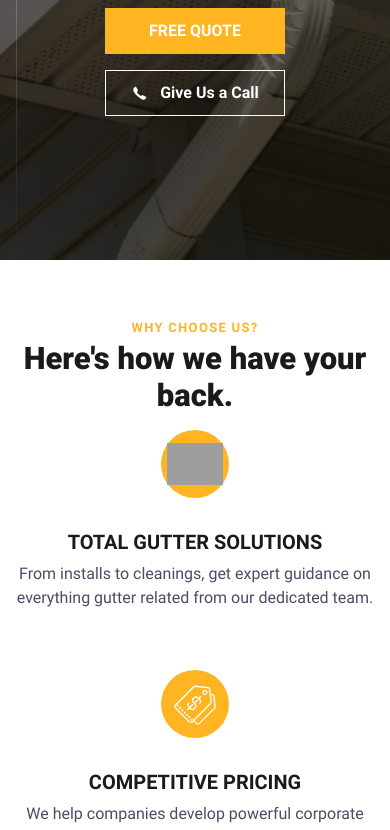
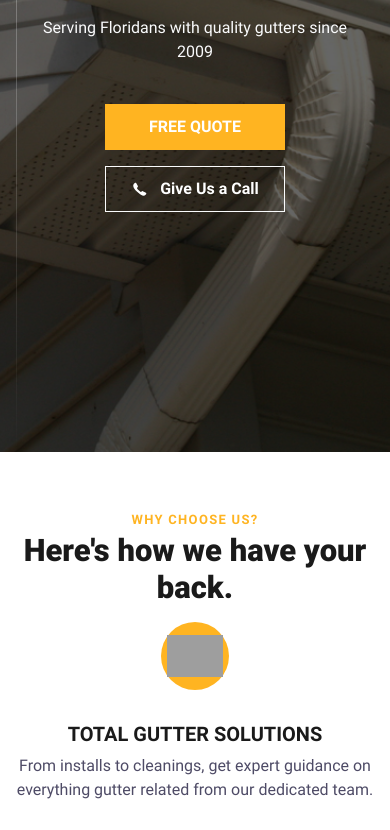
Before and after one commit to mmehelay/NoLeakGutters, an Eleventy site: page src/index.html in a window 390 px wide. Shown: the part 436-1266 px from the top of the page. Built offline with nearby package versions, Linux system fonts and the light colour scheme; Eleventy itself is replaced by a stand-in of ours; files that its build step writes are made by us from their sources; grey boxes are pictures that could not be loaded.

Commit message:
critical

```diff
--- a/src/assets/sass/critical.scss
+++ b/src/assets/sass/critical.scss
@@ -59,7 +59,7 @@
             /* we put the padding top and bottom on the container instead of #Hero so the pseudo element lines go to the top and bottom of the section */
             /* 144px - 280px - leaving extra space for the navigation */
             /* changes on tablet */
-            padding: clamp(9rem, 25.95vw, 17.5rem) 0;
+            padding: clamp(15rem, 25.95vw, 17.5rem) 0;
             margin: auto;
             position: relative;
 
```
Also changed, not shown: src/assets/css/critical.css.
